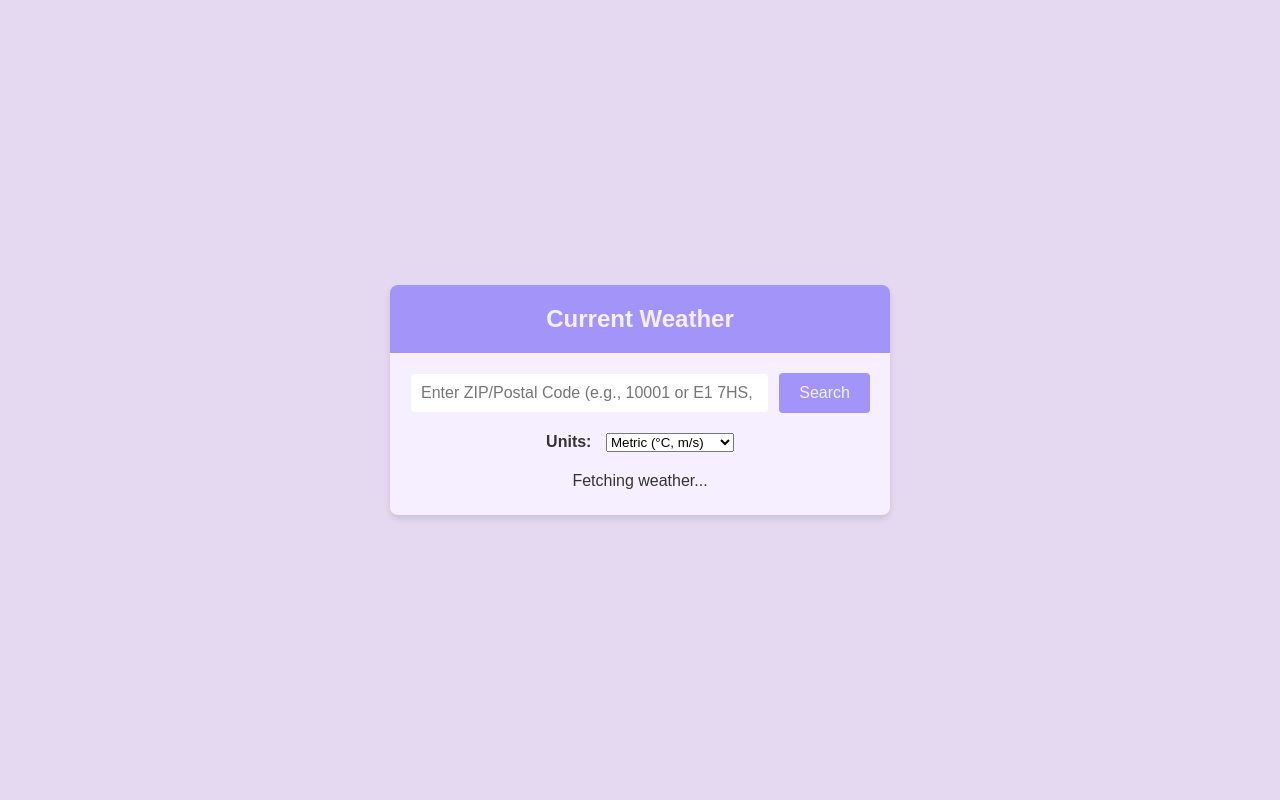
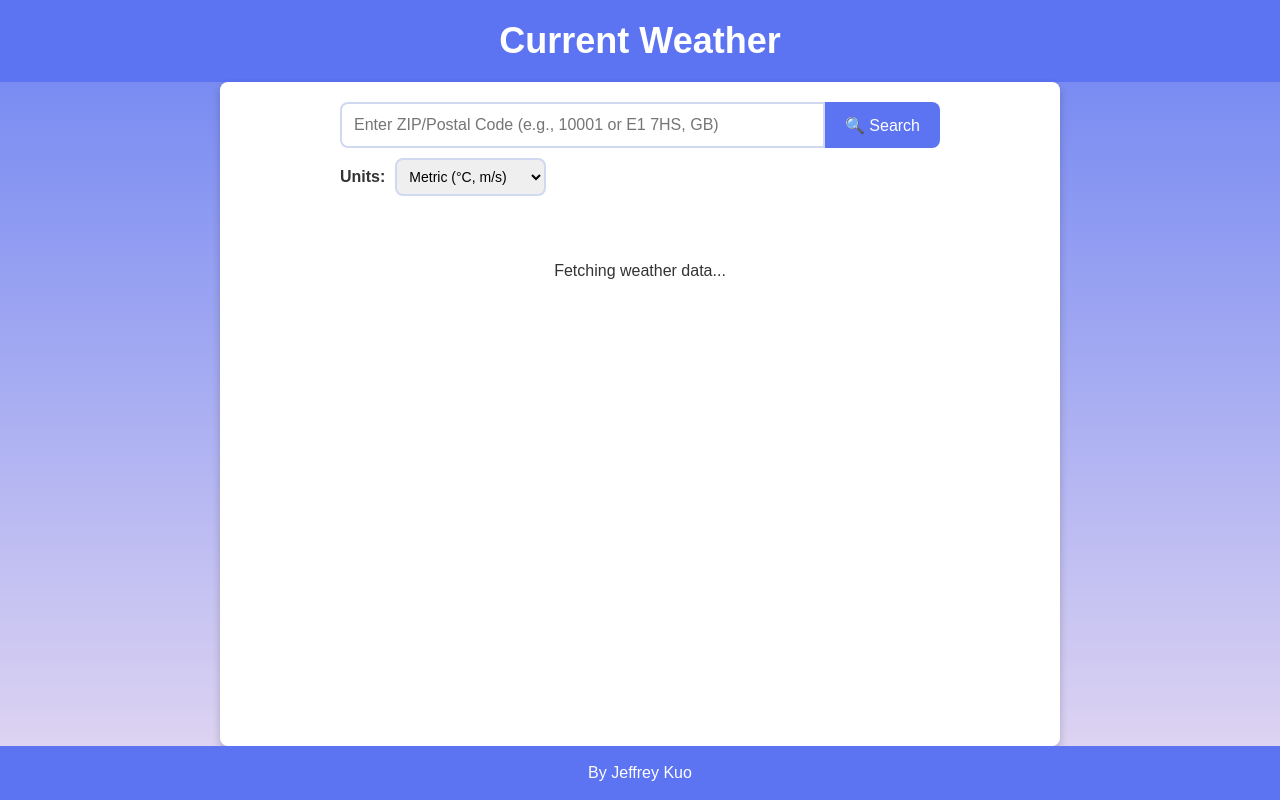
Before and after one commit to TheJeffreyKuo/current-weather, a plain HTML site: page index.html in a window 1280 px wide. Drawn offline with Linux system fonts and the light colour scheme.

Commit message:
CSS improvements

```diff
--- a/index.html
+++ b/index.html
@@ -85,14 +85,16 @@
   </script>
 </head>
 <body>
-  <div class="container">
+  <div class="content-wrapper">
     <header>
       <h1>Current Weather</h1>
     </header>
+    <div class="background-body">
       <main>
+        <section class="search-section">
           <div class="search-bar">
             <input type="text" id="zip-input" placeholder="Enter ZIP/Postal Code (e.g., 10001 or E1 7HS, GB)">
-        <button onclick="searchByZip()">Search</button>
+            <button onclick="searchByZip()">🔍 Search</button>
           </div>
           <div class="unit-toggle">
             <label for="unit-select">Units:</label>
@@ -101,10 +103,15 @@
               <option value="imperial">Imperial (°F, mph)</option>
             </select>
           </div>
-      <div id="weather-result">
-        <p>Fetching weather...</p>
+        </section>
+        <section id="weather-result">
+          <p>Fetching weather data...</p>
+        </section>
+      </main>
     </div>
-    </main>
+    <footer>
+      <p>By Jeffrey Kuo</p>
+    </footer>
   </div>
 </body>
 </html>
--- a/styles.css
+++ b/styles.css
@@ -1,72 +1,137 @@
-/* styles.css */
 body {
   font-family: Arial, sans-serif;
   margin: 0;
   padding: 0;
-    background-color: #E5D9F2;
+  background: linear-gradient(to bottom, #6D83F2, #E5D9F2);
   color: #333;
   display: flex;
-    justify-content: center;
-    align-items: center;
-    height: 100vh;
+  flex-direction: column;
+  min-height: 100vh;
 }
 
-  .container {
-    max-width: 500px;
-    width: 100%;
-    background: #F5EFFF;
-    box-shadow: 0 4px 6px rgba(0, 0, 0, 0.1);
-    border-radius: 8px;
-    overflow: hidden;
+.content-wrapper {
+  flex: 1;
+  display: flex;
+  flex-direction: column;
 }
 
 header {
-    background-color: #A294F9;
-    color: #F5EFFF;
+  background-color: #5C73F2;
+  color: #FFFFFF;
   text-align: center;
   padding: 20px;
+  width: 100%;
+  box-sizing: border-box;
 }
 
 header h1 {
   margin: 0;
-    font-size: 24px;
+  font-size: 36px;
+  font-weight: bold;
+}
+
+.background-body {
+  flex: 1;
+  width: 90%;
+  max-width: 800px;
+  margin: 0 auto;
+  background: #FFFFFF;
+  box-shadow: 0 4px 8px rgba(0, 0, 0, 0.2);
+  border-radius: 8px;
+  display: flex;
+  flex-direction: column;
+  justify-content: flex-start;
+  padding: 20px;
+  transition: width 0.3s ease;
+}
+
+footer {
+  background-color: #5C73F2;
+  color: #FFFFFF;
+  text-align: center;
+  padding: 2px;
+  width: 100%;
+  box-sizing: border-box;
+}
+
+@media (max-width: 900px) {
+  .background-body {
+    width: 90%;
+  }
+}
+
+@media (max-width: 600px) {
+  .background-body {
+    width: 90%;
+    border-radius: 8px;
+  }
 }
 
 main {
-    padding: 20px;
+  display: flex;
+  flex-direction: column;
+  width: 100%;
+}
+
+.search-section {
+  width: 100%;
+  max-width: 600px;
+  margin: 0 auto 30px auto;
 }
 
 .search-bar {
   display: flex;
-    margin-bottom: 20px;
+  width: 100%;
+  margin-bottom: 10px;
 }
 
 .search-bar input {
   flex: 1;
-    padding: 10px;
+  padding: 12px;
   font-size: 16px;
-    border: 1px solid #F5EFFF;
-    border-radius: 4px;
-    margin-right: 10px;
+  border: 2px solid #D1D9F0;
+  border-radius: 8px 0 0 8px;
+  transition: border-color 0.3s;
+}
+
+.search-bar input:focus {
+  border-color: #5C73F2;
+  outline: none;
 }
 
 .search-bar button {
-    padding: 10px 20px;
+  padding: 12px 20px;
   font-size: 16px;
   border: none;
-    background-color: #A294F9;
-    color: #F5EFFF;
-    border-radius: 4px;
+  background-color: #5C73F2;
+  color: #FFFFFF;
+  border-radius: 0 8px 8px 0;
   cursor: pointer;
+  transition: background-color 0.3s;
 }
 
 .search-bar button:hover {
-    background-color: #A294F9;
+  background-color: #4A61D1;
+}
+
+@media (max-width: 700px) {
+  .search-bar input,
+  .search-bar button {
+    font-size: 90%;
+    padding: 10px;
+  }
+
+  .unit-toggle select {
+    font-size: 90%;
+    padding: 6px;
+  }
 }
 
 .unit-toggle {
-    margin-bottom: 20px;
-    text-align: center;
+  width: 100%;
+  display: flex;
+  justify-content: flex-start;
+  align-items: center;
 }
 
 .unit-toggle label {
@@ -74,15 +139,25 @@ body {
   font-weight: bold;
 }
 
+.unit-toggle select {
+  padding: 8px;
+  font-size: 14px;
+  border-radius: 8px;
+  border: 2px solid #D1D9F0;
+  transition: border-color 0.3s;
+}
+
+.unit-toggle select:focus {
+  border-color: #5C73F2;
+  outline: none;
+}
+
 #weather-result {
   text-align: center;
+  margin-top: 20px;
 }
 
 #weather-result h2 {
+  font-size: 28px;
   margin-top: 0;
-    color: #333;
 }
-
-  #weather-result p {
-    margin: 5px 0;
-  }
```
Lines whose indentation alone changed are shown as unchanged.
